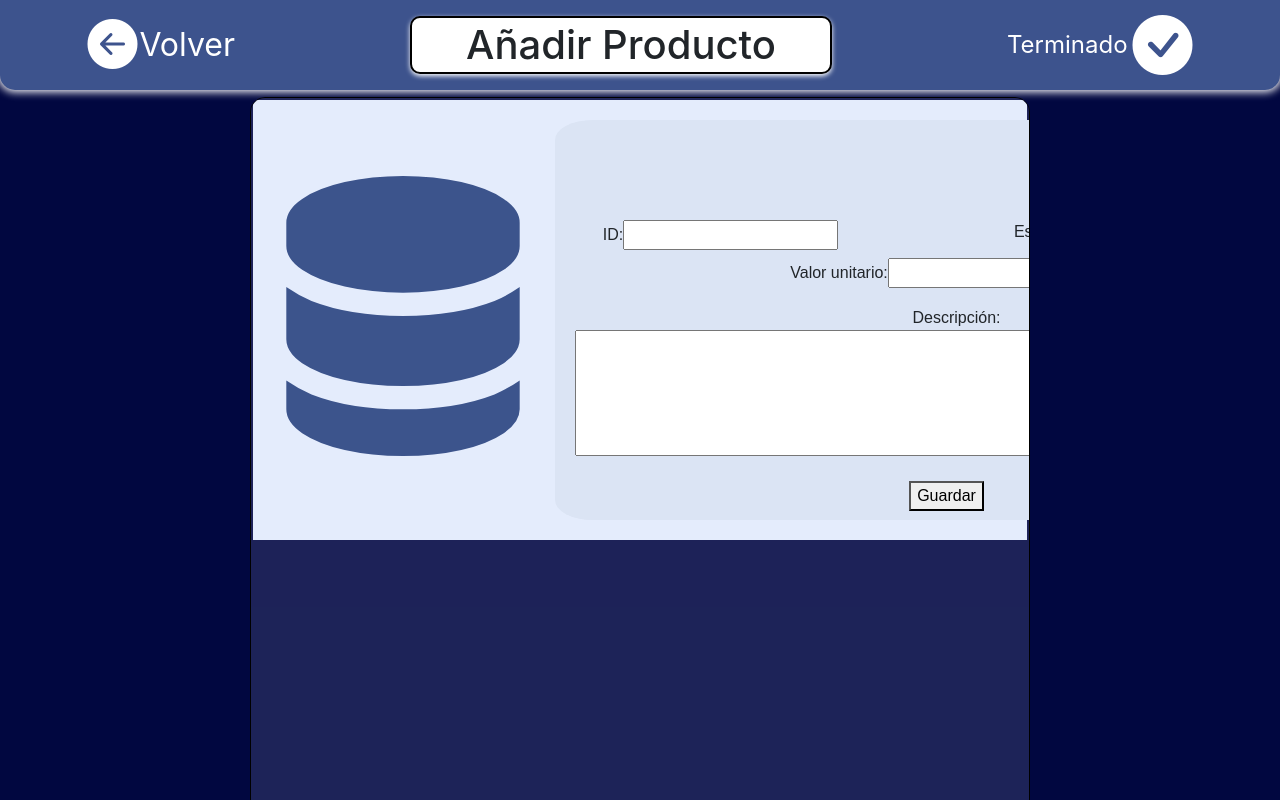
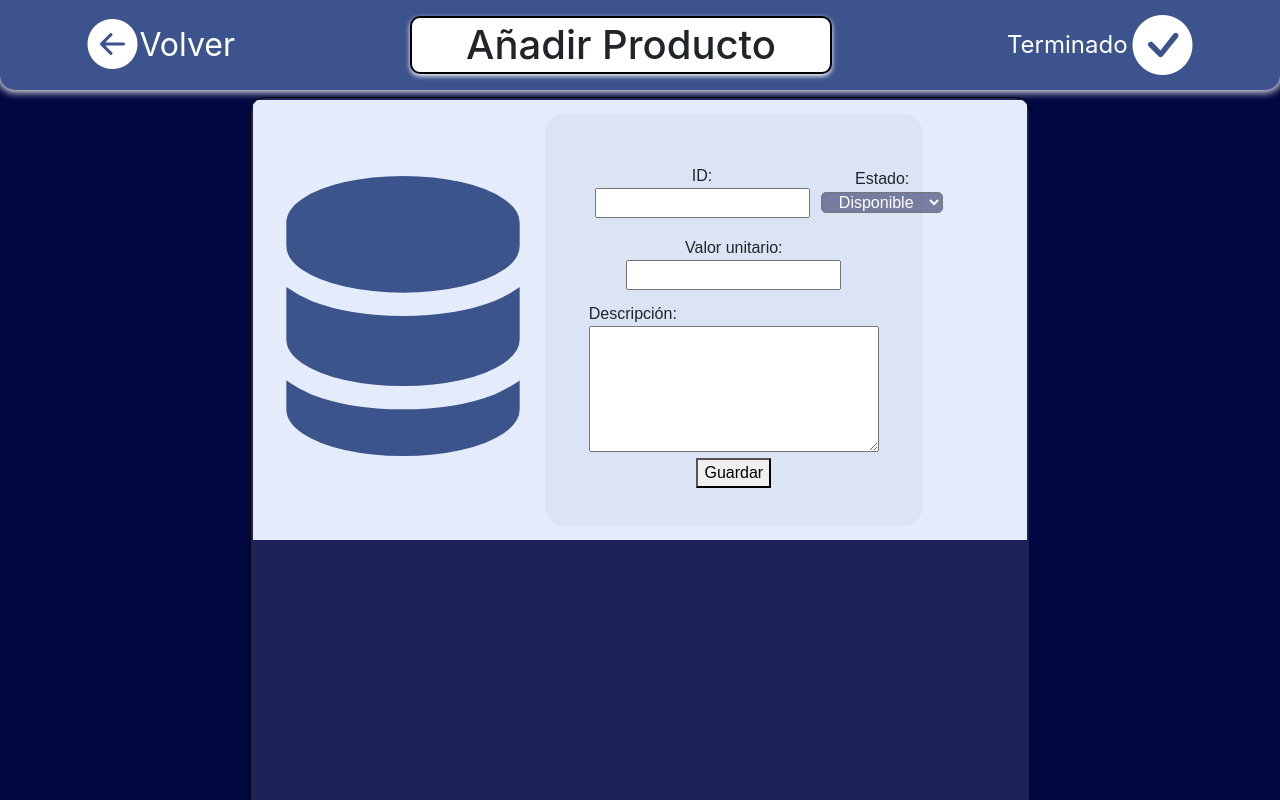
Before and after one commit to Alexcastr/deveApps, a React (Create React App) app: page /productos/agregarproducto in a window 1280 px wide. Built offline with nearby package versions, Linux system fonts and the light colour scheme.

Commit message:
Organizar formulario añadir producto

```diff
--- a/src/Components/addProduct.jsx
+++ b/src/Components/addProduct.jsx
@@ -1,15 +1,14 @@
 import React from "react";
-import { useRef} from "react";
-import { ToastContainer, toast } from 'react-toastify';
-import 'react-toastify/dist/ReactToastify.css';
+import { useRef } from "react";
+import { ToastContainer, toast } from "react-toastify";
+import "react-toastify/dist/ReactToastify.css";
 
 const AddProduct = () => {
-
   // const [mostrarProductos,setMostrarProductos] = useState(false);
 
   const form = useRef(null);
 
-  const submitForm = (e) =>{
+  const submitForm = (e) => {
     e.preventDefault();
     const fd = new FormData(form.current);
 
@@ -17,7 +16,7 @@ const AddProduct = () => {
     fd.forEach((value, key) => {
       nuevoProducto[key] = value;
     });
-    toast.success('Vehículo agregado con éxito');
+    toast.success("Vehículo agregado con éxito");
   };
   return (
     <>
@@ -27,45 +26,36 @@ const AddProduct = () => {
             <div className="iconAddProduct">
               <i class="bi bi-server navButton"></i>
             </div>
-                <div className="gridAddProduct">
-                <form ref={form} onSubmit={submitForm}>
+            <div  className="gridAddProduct">
+              <form ref={form} onSubmit={submitForm} className="productForm">
                 <div className="item1">
-                    <div>
                   <label>
                     ID:
-                    <input type="number" name = "id" required/>
+                    <input type="number" name="id" required />
                   </label>
-                    </div>
-                    <div>
                   <label>
                     Estado:
-                    <select placeholder="seleccionar" name="available" required>
+                    <select className="item1-select"placeholder="seleccionar" name="available" required>
                       <option>Disponible</option>
                       <option>No Disponible</option>
                     </select>
                   </label>
                 </div>
-                    </div>
-                    <div className="item3">
-                    <label>
+                <label className="item2">
                   Valor unitario:
-                    <input type="number" name="value" required/>
+                  <input type="number" name="value" required />
                 </label>
-                    </div>
-                    <div className="item4">
-                    <label>
+                <label className="item3">
                   Descripción:
-                    <br/>
                   <textarea rows="5" cols="80" name="description"></textarea>
                 </label>
-                    </div>
-                    <div>
+                <div className="buttonAddProduct">
                   <button type="submit">Guardar</button>
                 </div>
               </form>
             </div>
           </div>
-            <ToastContainer position='bottom-center' autoClose={5000} />
+          <ToastContainer position="bottom-center" autoClose={5000} />
         </div>
       </body>
     </>
--- a/src/Styles/Body.css
+++ b/src/Styles/Body.css
@@ -164,7 +164,7 @@ select:focus {
 .BodyAddProduct{
   background-color:  #e4ecfc;
   display: flex;
-  justify-content:flex-start;
+  justify-content: space-between;
   padding: 10px;
 
 
@@ -177,26 +177,53 @@ select:focus {
 
 .gridAddProduct{
   display: flex;
-  padding-top: 100px;
-  width: 100%;
+  align-items: center;
+}
+
+.productForm{
+  flex-direction: column;
+  justify-content: space-between;
+  padding: 8%;
+  width: 80%;
   background-color:   #dbe4f4 ;
   border-radius: 5%;
-  margin: 10px;
   font-family:Arial, Helvetica, sans-serif;
   font-style:normal;
-
-}
-.item1 {
-  display: flex;
-justify-content: space-around;
-margin-left: 20px;
 }
 
-.item1>div{
- margin-right: 120px;
+.item1 {
+height: 25%;
+margin: 2%;
+display: flex;
+justify-content: space-around;
+align-items: center;
 }
 
-.item4{
+.item1 > label{
+  margin: 2%;
+}
+
+.item2 {
+  height: 25%;
+  margin: 2%;
+}
+
+.item3{
+  height: 25%;
+  display: flex;
+  flex-direction: column;
+  margin: 2%;
+  text-align: left;
+}
+
+.item3 > textarea{
   width: 100%;
-  margin:10px;
 }
+
+.buttonAddProduct{
+  height: 25%;
+  margin: 2%;
+  display: flex;
+  justify-content: center;
+  margin: 0px auto;
+}
```
Lines whose indentation alone changed are shown as unchanged.
